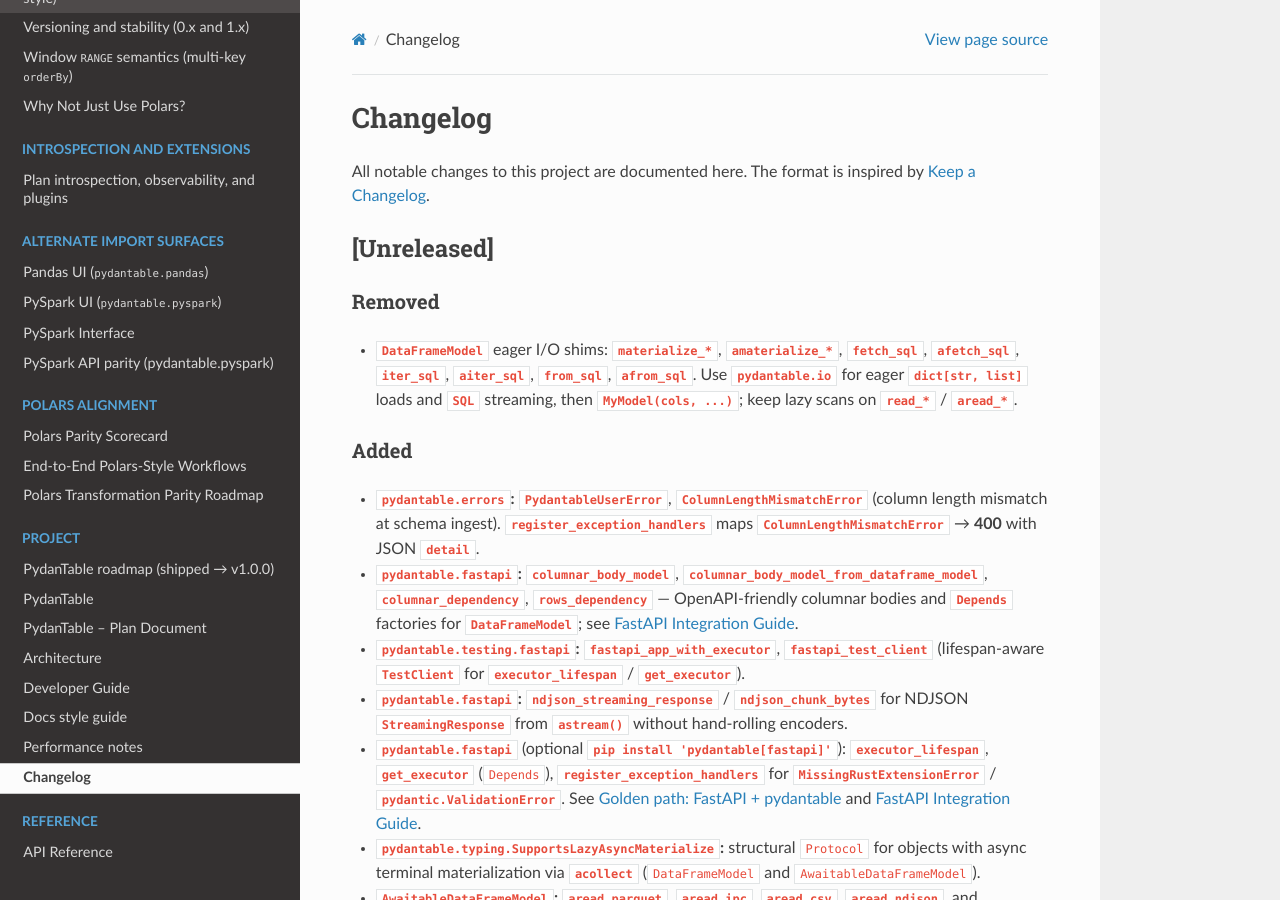
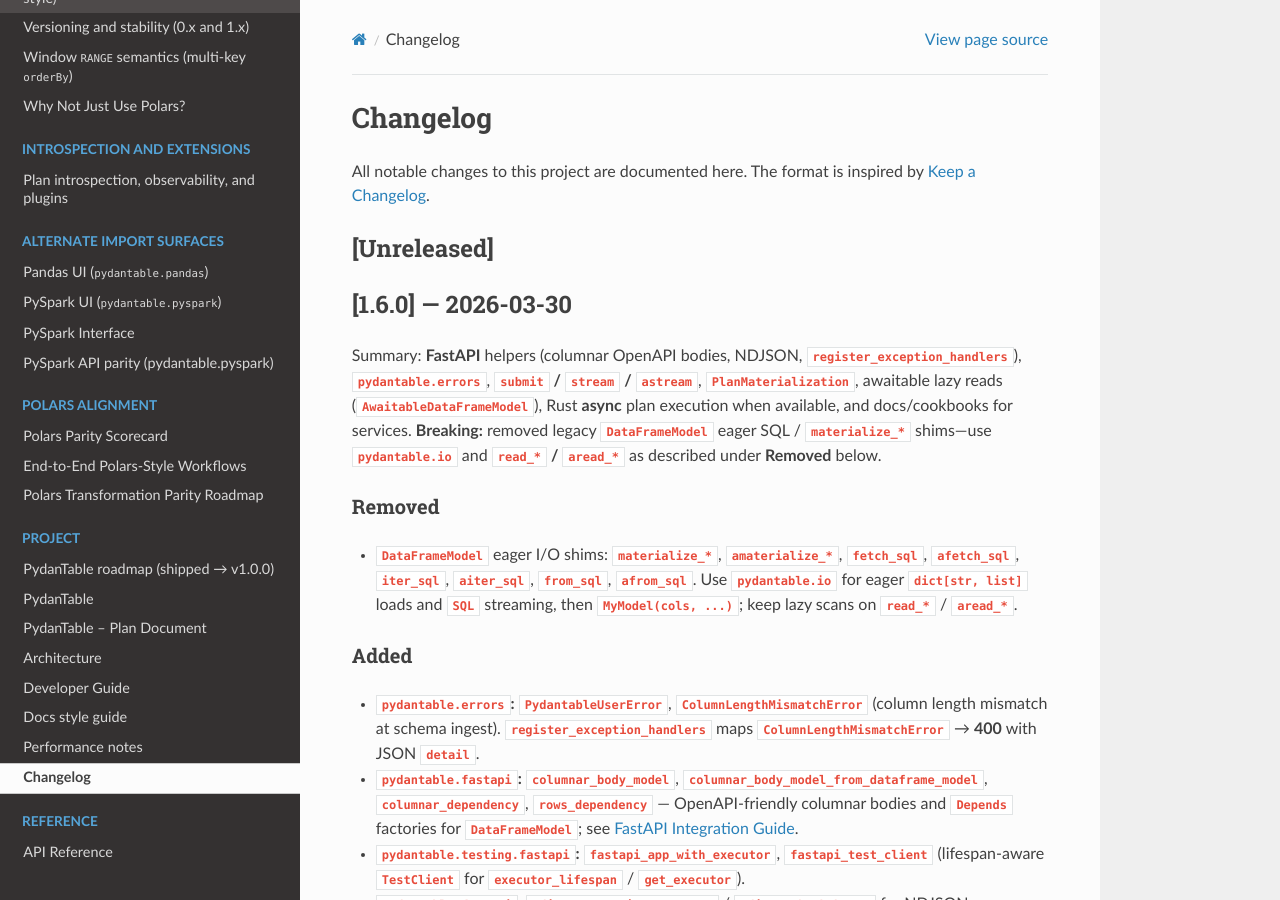
Before and after one commit to eddiethedean/pydantable, a Sphinx documentation site: the page built from docs/changelog.md, in a window 1280 px wide and 900 px high. Built offline with Sphinx 7.4.7 and the Read the Docs theme 3.1.0, drawn with Linux system fonts in a browser that asks for light colours; the version number is read from the project's files by our own code.

Commit message:
release: bump version to 1.6.0
- Align pyproject, Cargo, __version__, stubs, docs index/roadmaps
- Changelog: ship former Unreleased as 1.6.0 with release summary
- Doc vintage labels for submit/stream/astream (1.6.0+)

```diff
--- a/docs/changelog.md
+++ b/docs/changelog.md
@@ -3,6 +3,10 @@
 All notable changes to this project are documented here. The format is inspired by [Keep a Changelog](https://keepachangelog.com/en/1.1.0/).
 
 ## [Unreleased]
+
+## [1.6.0] — 2026-03-30
+
+Summary: **FastAPI** helpers (columnar OpenAPI bodies, NDJSON, **`register_exception_handlers`**), **`pydantable.errors`**, **`submit` / `stream` / `astream`**, **`PlanMaterialization`**, awaitable lazy reads (**`AwaitableDataFrameModel`**), Rust **async** plan execution when available, and docs/cookbooks for services. **Breaking:** removed legacy **`DataFrameModel`** eager SQL / **`materialize_*`** shims—use **`pydantable.io`** and **`read_*` / `aread_*`** as described under **Removed** below.
 
 ### Removed
 
--- a/pyproject.toml
+++ b/pyproject.toml
@@ -4,7 +4,7 @@
 
 [project]
 name = "pydantable"
-version = "1.5.0"
+version = "1.6.0"
 description = "Strongly-typed DataFrames for Python, powered by Rust."
 readme = "README.md"
 license = { text = "MIT" }
```
Also changed, not shown: docs/EXECUTION.md (+2 -2 lines), docs/INTERFACE_CONTRACT.md (+1 -1 lines), docs/POLARS_TRANSFORMATIONS_ROADMAP.md (+1 -1 lines), docs/ROADMAP.md (+1 -1 lines), docs/index.md (+1 -1 lines), 4 other files.
